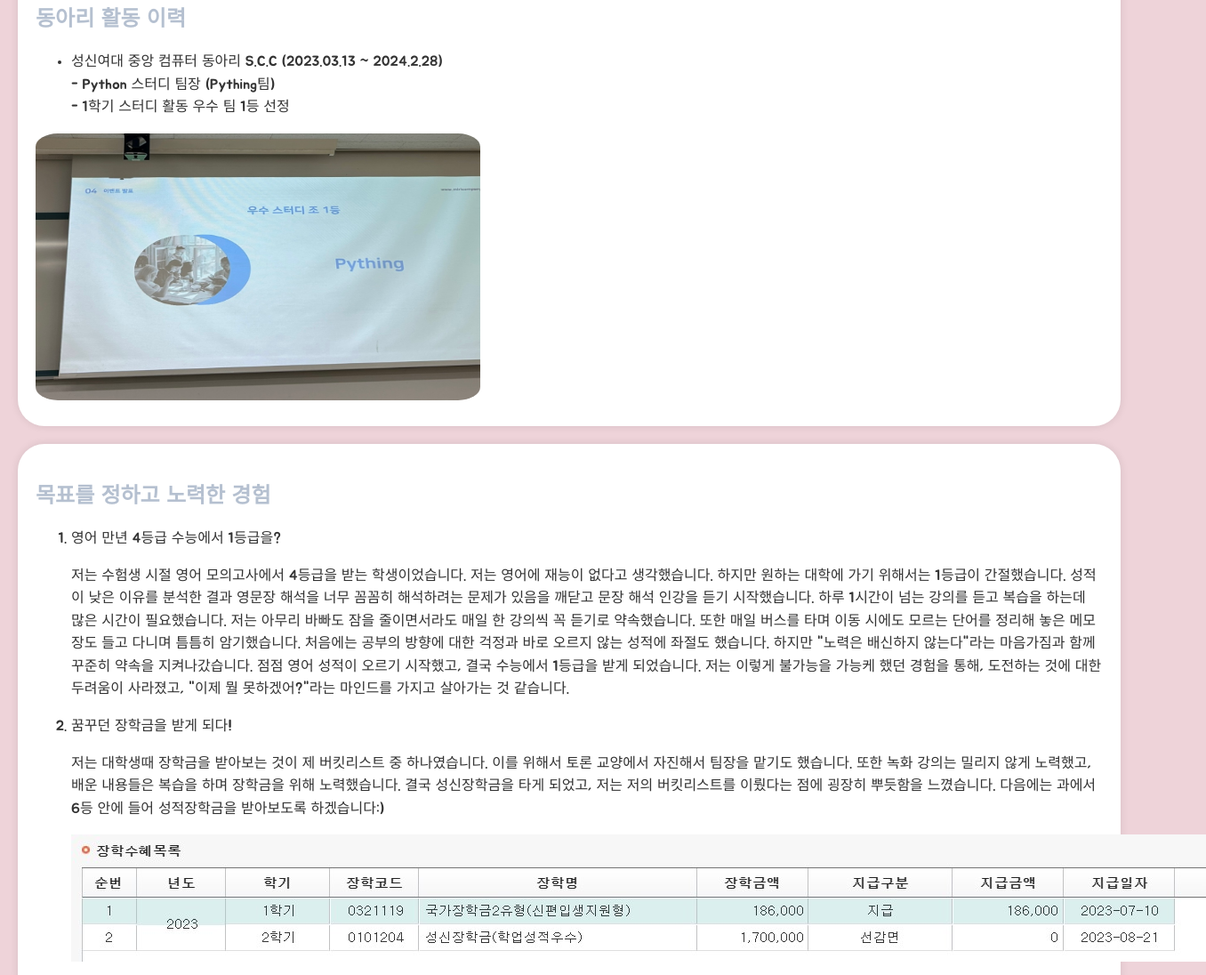
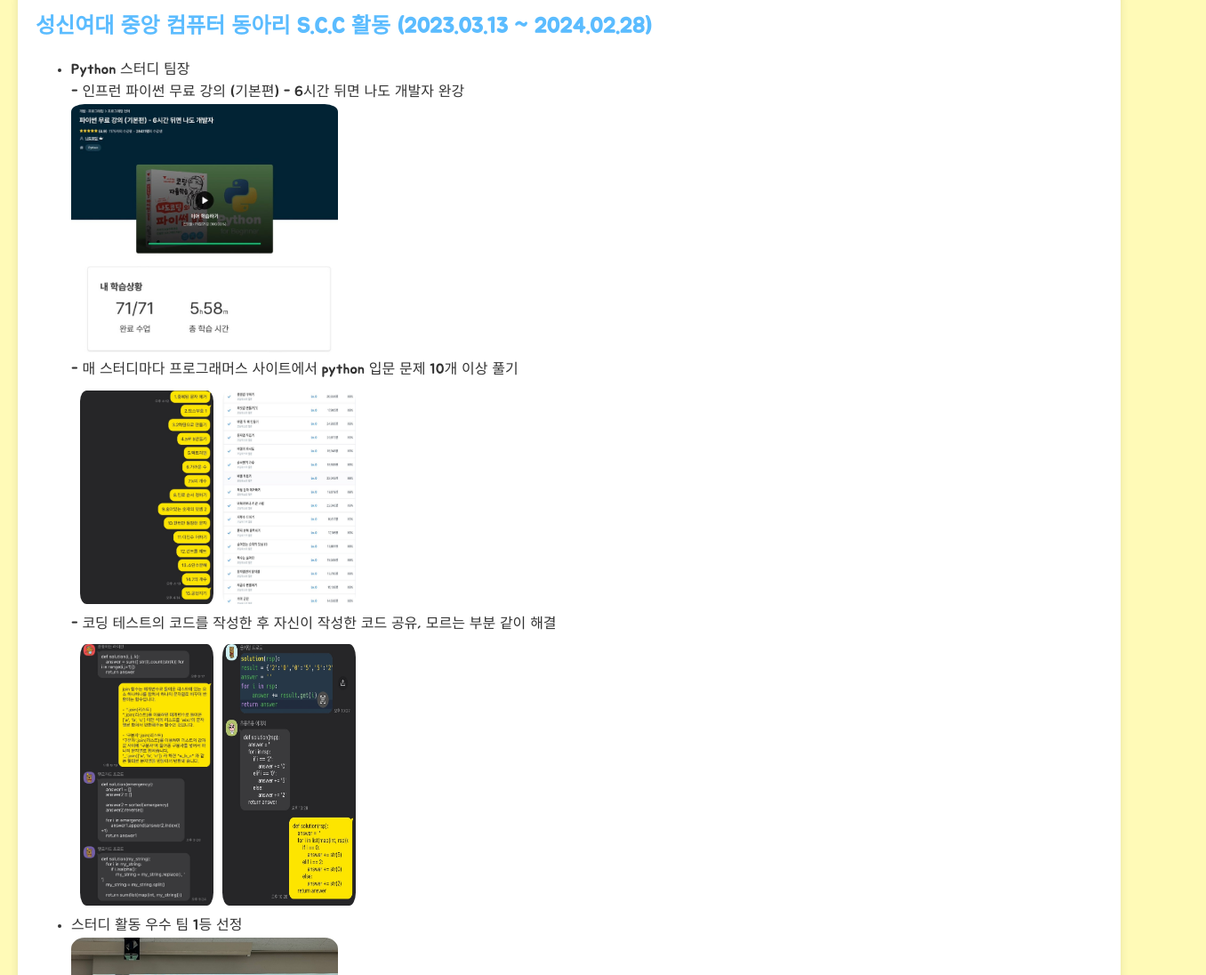
Before and after one commit to taeyoung0524/sty_portfolio, a plain HTML site: page index.html in a window 1280 px wide. Shown: the part 1704-2800 px from the top of the page at 89% size, 1356 px wide, since content can reach past the window. Drawn offline with Linux system fonts and the light colour scheme.

Commit message:
2차 수정

```diff
--- a/index.html
+++ b/index.html
@@ -26,7 +26,9 @@
                     <li>생년월일: 2003년 05월 24일</li>
                     <li>나이: 22살</li>
                     <li>소속: 성신여자대학교 AI융합학과 2학년</li>
+                    <li>취미: 노래듣기, ott 시청하기</li>
                     <li>MBTI: ISTJ</li>
+
                 </ul>
                 <div class="keywords">
                     <span>#작은일도 최선을 다하자!</span>
@@ -60,7 +62,7 @@
         </ol>
     </section>
     <section class="skills">
-        <h2 class="color">기술 스택 및 공부 중인 기술</h2>
+        <h2 class="color">공부 중인 기술</h2>
 
         <div class="study-item">
             <img src="img/html-css-book.png" alt="HTML/CSS 책" class="book-image">
@@ -97,15 +99,33 @@
         </ul>
     </section>
     <section>
-        <h2 class="color">동아리 활동 이력</h2>
+        <h2 class="color">성신여대 중앙 컴퓨터 동아리 S.C.C 활동 (2023.03.13 ~ 2024.02.28)</h2>
         <ul>
-            <li>성신여대 중앙 컴퓨터 동아리 S.C.C (2023.03.13 ~ 2024.2.28)<br/></li>
-            - Python 스터디 팀장 (Pything팀)<br/>
-            - 1학기 스터디 활동 우수 팀 1등 선정
+            <li>Python 스터디 팀장<br/>
+                - 인프런 파이썬 무료 강의 (기본편) - 6시간 뒤면 나도 개발자 완강
+                <div>
+                    <img src="img/study4.jpeg" alt="강의 이미지" class="study1">
+                    <img src="img/study5.jpeg" alt="강의 모두 수강 증명" class="study1">
+                </div>
+                - 매 스터디마다 프로그래머스 사이트에서 python 입문 문제 10개 이상 풀기
+                <div class="study">
+                    <img src="img/study2.jpeg" alt="풀어올 문제 정하기" class="study2">
+                    <img src="img/study3.jpeg" alt="문제 풀기 활동 증명" class="study2">
+                </div>
+                - 코딩 테스트의 코드를 작성한 후 자신이 작성한 코드 공유, 모르는 부분 같이 해결
+                <div class="study">
+                    <img src="img/study1.jpeg" alt="서로 코드 공유 활동 증명" class="study3">
+                    <img src="img/study8.jpeg" alt="서로 코드 공유 활동 증명2" class="study3">
+                </div>
+
+            </li>
+            <li>스터디 활동 우수 팀 1등 선정
+                <div>
+                    <img src="img/Pything.jpg" alt="Pything 팀 활동 이미지" class="pything">
+                </div>
+            </li>
         </ul>
-        <div>
-            <img src="img/Pything.jpg" alt="Pything 팀 활동 이미지" class="pything">
-        </div>
+
     </section>
 
     <section>
--- a/styles.css
+++ b/styles.css
@@ -4,26 +4,27 @@ body {
     line-height: 1.6;
     margin: 0;
     padding: 0;
-    background-color:#EED3D9;
+    background-color:#FFFAB7;
     color: #333;
     font-family: "Jua", sans-serif;
 }
 
 /* 헤더 스타일 */
 header {
-    background-color:#B5C0D0 ;
+    background-color:#5BBCFF ;
     color: white;
     padding: 10px 0;
     text-align: center;
+    border-radius:1000px;
 }
 
 
 .point{
-    color:#EED3D9;
+    color:#FFD1E3;
 }
 
 .color{
-    color:#B5C0D0;
+    color:#5BBCFF;
 }
 
 div ul{
@@ -71,11 +72,46 @@ section h2 {
 }
 
 .pything{
-    width: 500px;
-    height: 300px;
+    display:flex;
+    width: 300px;
+    height: 250px;
     border-radius: 5%;
+    max-width:100%;
+
+}
+.study{
+    display:flex;
+    border-radius:5%;
+    width:300px;
+    margin:10px;
+}
+.study1{
+    display:flex;
+    max-width:100%;
+    border-radius:5%;
+    width:300px;
+
+}
+.study2{
+    display:flex;
+    max-width:50%;
+    border-radius:5%;
+    margin-right:10px;
+}
+.study3{
+    display:flex;
+    max-width:50%;
+    border-radius:5%;
+    margin-right:10px;
 }
 
+.award{
+    flex:1;
+    display:flex;
+    justify-content: center;
+    align-items: center;
+    max-width:100%;
+}
 
 .profile-image {
     width: 200px;
@@ -118,8 +154,8 @@ section h2 {
 
 .keywords span {
     display: inline-block;
-    background-color: #B5C0D0;
-    color:white ;
+    background-color: #FFD1E3;
+    color:#5BBCFF ;
     border-radius: 50px;
     padding: 10px 30px;
     margin-right: 10px;
@@ -158,7 +194,7 @@ section h2 {
 }
 
 .progress-container {
-    background-color: #e0e0e0;
+    background-color: #FFFAB7;
     border-radius: 10px;
     height: 20px;
     width: 100%;
@@ -167,7 +203,7 @@ section h2 {
 }
 
 .progress-bar {
-    background-color: #B5C0D0;
+    background-color: #FFD1E3;
     border-radius: 10px;
     height: 100%;
     transition: width 0.3s ease;
```
Also changed, not shown: img/study1.jpeg (added), img/study2.jpeg (added), img/study3.jpeg (added), img/study4.jpeg (added), img/study5.jpeg (added), img/study6.jpg (added), img/study7.jpg (added), img/study8.jpeg (added).
